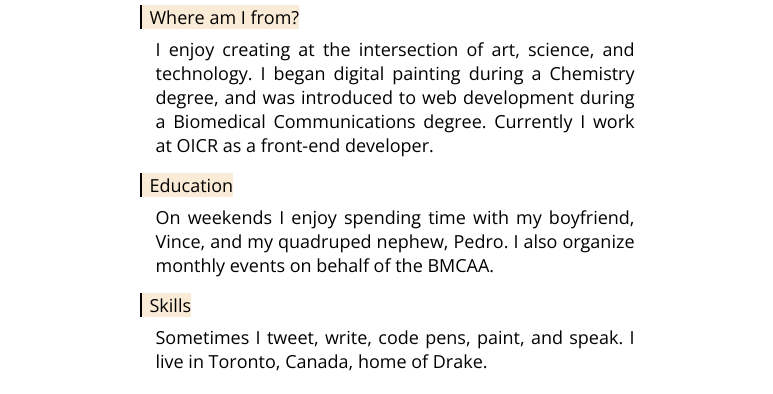
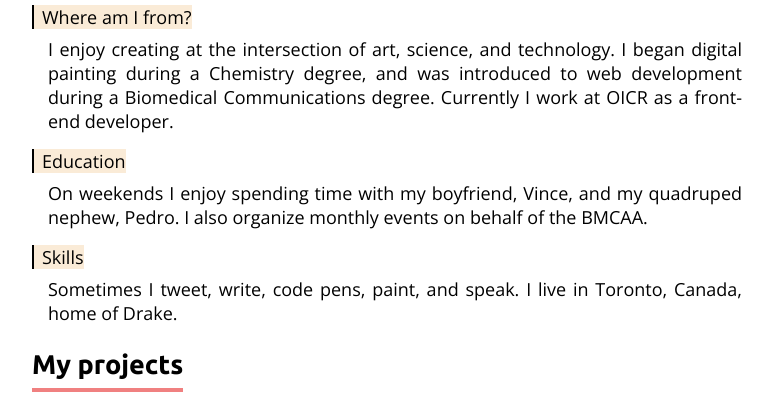
Before and after one commit to antidafrontendschool/antidafrontendschool.github.io, a plain HTML site: page index.html in a window 1280 px wide. Shown: the part 204-598 px from the top of the page, without its empty margins (253-1026 px from the left). Drawn offline with nearby package versions, Linux system fonts and the light colour scheme.

Commit message:
fix: update global styles

```diff
--- a/style.css
+++ b/style.css
@@ -256,6 +256,10 @@ h2 {
 }
 
 @media screen and (min-width: 992px) {
+    body {
+        grid-template-columns: 1fr 750px 1fr;
+    }
+
     .footer-title {
         max-width: 100%;
         font-size: 22px;
```
